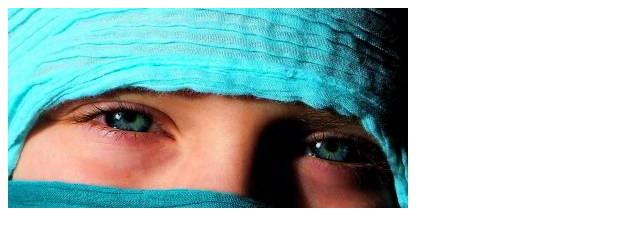
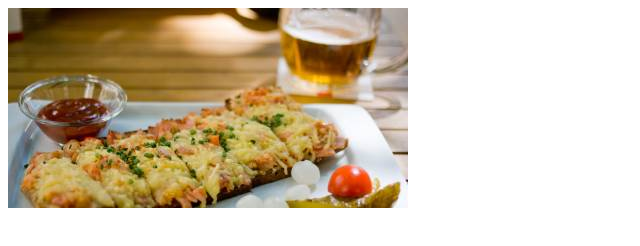
Before and after one commit to Antilune/section3, a plain HTML site: page index.html in a window 1280 px wide. Shown: the whole page, without its empty margins (0-640 px from the left). Drawn offline with Linux system fonts and the light colour scheme.

Commit message:
modification_poru

```diff
--- a/index.html
+++ b/index.html
@@ -2,9 +2,9 @@
 <html>
   <head>
     <meta charset="utf-8">
-    <title>GIT</title>
+    <title>GIT et GitHub</title>
   </head>
   <body>
-    <img src="images/img1.png" alt="">
+    <img src="images/img2.png" alt="">
   </body>
 </html>
```
